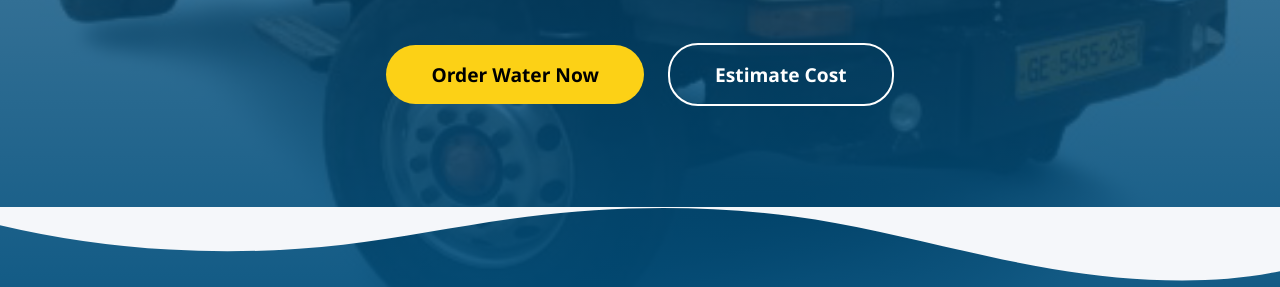
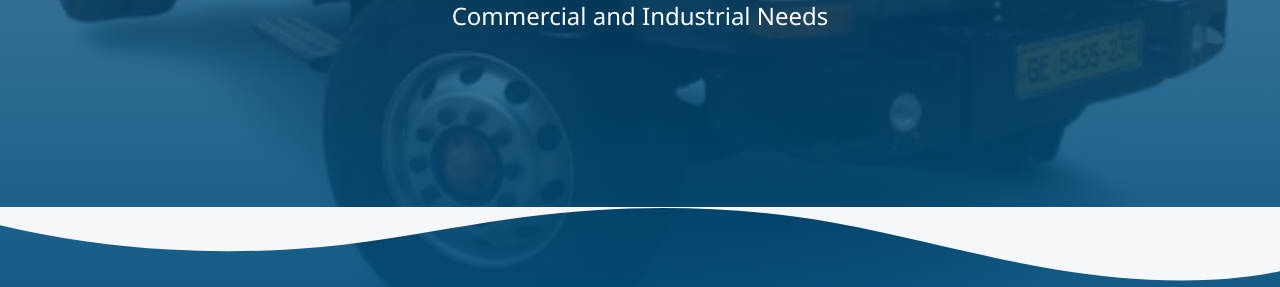
Before and after one commit to Erico-1/APPI, a plain HTML site: page index.html in a window 1280 px wide. Shown: the part 513-800 px from the top of the page. Drawn offline with Linux system fonts and the light colour scheme.

Commit message:
order,track,cost

```diff
--- a/index.html
+++ b/index.html
@@ -902,8 +902,8 @@
         <div class="hero-content">
             <h1>Reliable Water Supply for <span>Accra & Beyond</span></h1>
             <p>24/7 Premium Water Delivery Services for Residential, Commercial and Industrial Needs</p>
-            <button class="cta-button" onclick="showModal()">Order Water Now</button>
-            <button class="cta-button secondary" onclick="document.getElementById('calculator').scrollIntoView({behavior: 'smooth'})">Estimate Cost</button>
+            <!--<button class="cta-button" onclick="showModal()">Order Water Now</button>-->
+            <!--<button class="cta-button secondary" onclick="document.getElementById('calculator').scrollIntoView({behavior: 'smooth'})">Estimate Cost</button>-->
         </div>
         <div class="wave-divider">
             <svg data-name="Layer 1" xmlns="http://www.w3.org/2000/svg" viewBox="0 0 1200 120" preserveAspectRatio="none">
@@ -1135,7 +1135,7 @@
                 </div>
             </div>
 
-            <div class="faq-item">
+            <!--<div class="faq-item">
                 <div class="faq-question" onclick="toggleFaq(this)">
                     <h3>Can I track my delivery in real-time?</h3>
                     <i class="fas fa-chevron-down"></i>
@@ -1144,7 +1144,7 @@
                     <p>Yes! All our delivery vehicles are equipped with GPS tracking. Once your order is dispatched, you'll receive a text message with a link to track your delivery in real-time on a map. You'll also receive an ETA update 30 minutes before arrival.</p>
                 </div>
             </div>
-        </div>
+        </div>-->
     </section>
 
     <!-- Footer -->
```
